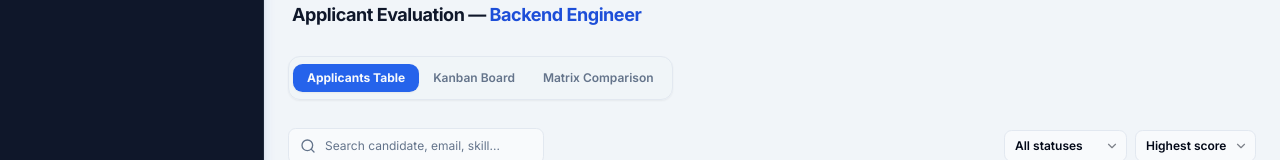
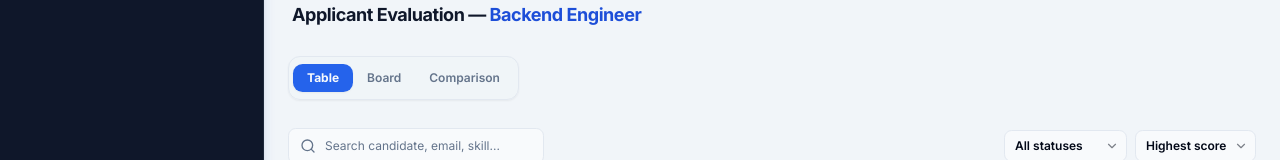
Before and after one commit to aditlab-code/resumix-ai, a Next.js app in the folder apps/web/: page /jobs in a window 1280 px wide. Shown: the part 562-722 px from the top of the page. Built offline with nearby package versions, Linux system fonts and the light colour scheme; no server answers.

Commit message:
refactor: simplify tab labels for consistency in candidate evaluation

```diff
--- a/apps/web/src/app/jobs/page.tsx
+++ b/apps/web/src/app/jobs/page.tsx
@@ -67,9 +67,9 @@ export default function JobsPage() {
             {/* Global Underline Button Tabs */}
             <SubNavTab
               tabs={[
-                { id: 'table', label: 'Applicants Table', count: jobApplications.length },
-                { id: 'kanban', label: 'Kanban Board' },
-                { id: 'compare', label: 'Matrix Comparison' },
+                { id: 'table', label: 'Table', count: jobApplications.length },
+                { id: 'kanban', label: 'Board' },
+                { id: 'compare', label: 'Comparison' },
               ]}
               activeTab={candidateViewMode}
               onTabChange={setCandidateViewMode}
```
